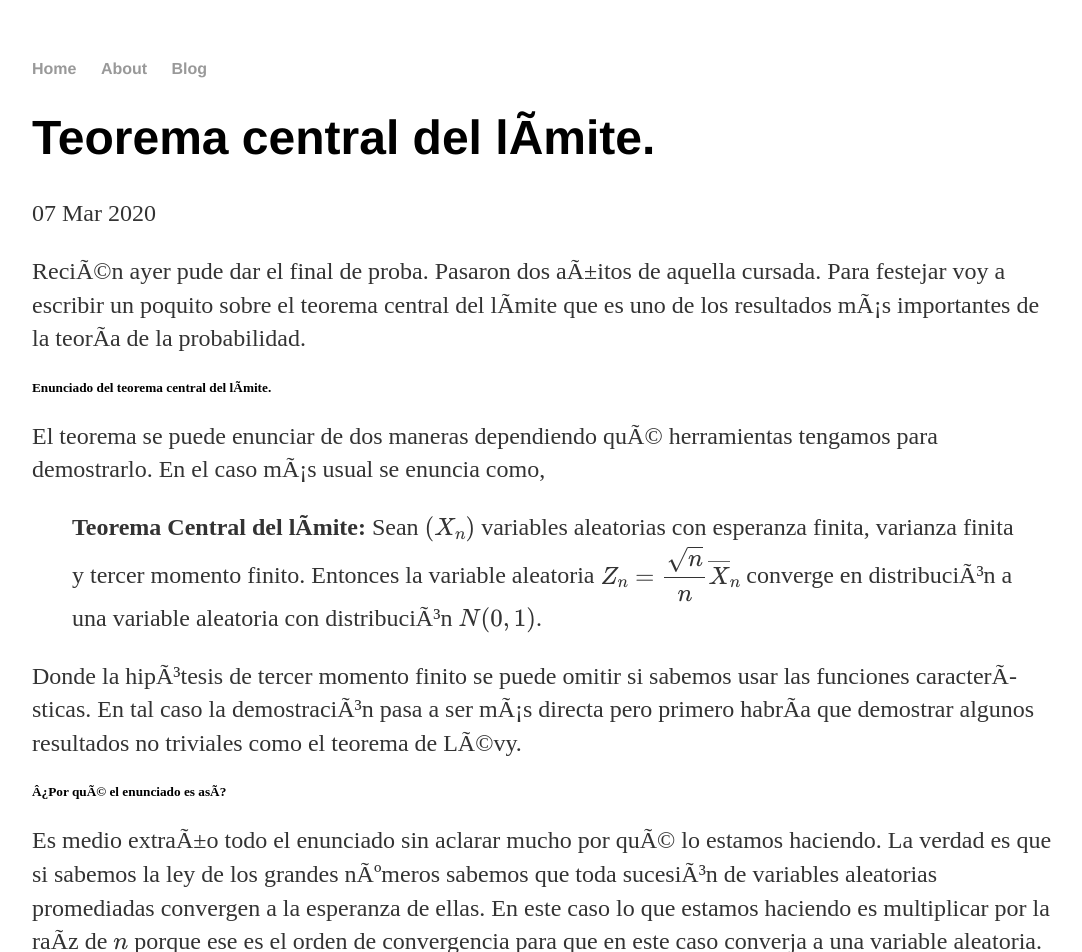
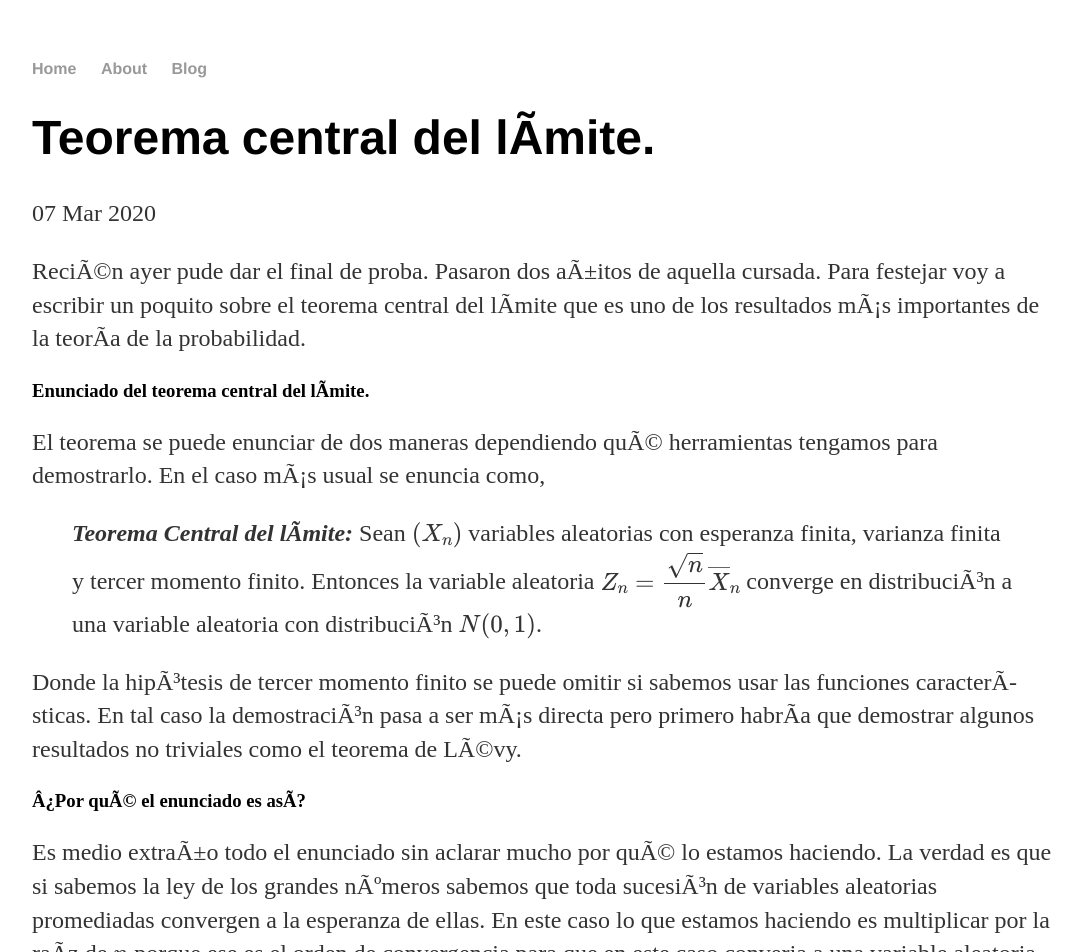
Before and after one commit to leolerena/leolerena.github.io, a Jekyll site: the page built from _posts/2020-07-03-teorema-central-del-limite.md, in a window 1280 px wide. Shown: the top 952 px of the page, without its empty margins (96-1178 px from the left). Built offline with Jekyll 4.4.1, drawn with Linux system fonts in a browser that asks for light colours; formulas are drawn with MathJax 3; a script that is not in the unit is left out.

```diff
--- a/_posts/2020-07-03-teorema-central-del-limite.md
+++ b/_posts/2020-07-03-teorema-central-del-limite.md
@@ -8,14 +8,14 @@ date: 2020-03-07
 
 Recién ayer pude dar el final de proba. Pasaron dos añitos de aquella cursada. Para festejar voy a escribir un poquito sobre el teorema central del límite que es uno de los resultados más importantes de la teoría de la probabilidad.
 
-##### Enunciado del teorema central del límite.
+### Enunciado del teorema central del límite.
 
 El teorema se puede enunciar de dos maneras dependiendo qué herramientas tengamos para demostrarlo. En el caso más usual se enuncia como,
-> **Teorema Central del límite:** Sean $(X_n)$ variables aleatorias con esperanza finita, varianza finita y tercer momento finito. Entonces la variable aleatoria $Z_n = \dfrac{\sqrt{n}}{n}{\overline{X}_n}$ converge en distribución a una variable aleatoria con distribución $N(0,1)$.
+> ***Teorema Central del límite:*** Sean $(X_n)$ variables aleatorias con esperanza finita, varianza finita y tercer momento finito. Entonces la variable aleatoria $Z_n = \dfrac{\sqrt{n}}{n}{\overline{X}_n}$ converge en distribución a una variable aleatoria con distribución $N(0,1)$.
 
 Donde la hipótesis de tercer momento finito se puede omitir si sabemos usar las funciones características. En tal caso la demostración pasa a ser más directa pero primero habría que demostrar algunos resultados no triviales como el teorema de Lévy.
 
-##### ¿Por qué el enunciado es así?
+### ¿Por qué el enunciado es así?
 Es medio extraño todo el enunciado sin aclarar mucho por qué lo estamos haciendo. La verdad es que si sabemos la ley de los grandes números sabemos que toda sucesión de variables aleatorias promediadas convergen a la esperanza de ellas. En este caso lo que estamos haciendo es multiplicar por la raíz de $n$ porque ese es el orden de convergencia para que en este caso converja a una variable aleatoria. Dividimos por la varianza para que nos quede algo de varianza exactamente $1$.
 
 El porqué converge a una normal está dado porque la distribución de $Z_n$ es simétrica respecto al $0$ y cumple algunas propiedades que terminan caracterizando a las distribuciones normales. Esto nos da una sugerencia que debe converger a una normal.
@@ -24,7 +24,7 @@ El primero en darse cuenta de este fenómeno fue el fenómeno de _Abraham de Moi
 
 ![alt text](https://i.stack.imgur.com/wPGzI.png "Logo Title Text 1")
 
-##### ¿Por qué no se puede pedir aún menos?
+### ¿Por qué no se puede pedir aún menos?
 Veamos que no se puede sacar ninguna hipótesis. En particular si el segundo momento no es finito y converge a una normal dado que la normal siempre tiene varianza finita (es el segundo paramétro) debe ser que no puede converger a una normal.
 
 El caso más ilustrativo es el de la distribución de Cauchy $C(0,1)$ tal que no tiene esperanza y claramente no tiene segundo momento finito. Con un poco de análisis complejo se puede ver que su función característica es $e^{-|t|}$, y haciendo una simple cuenta podemos ver que $Z_n$ tiene distribución $C(0,1)$ por lo tanto no puede converger nunca a una normal.
```
